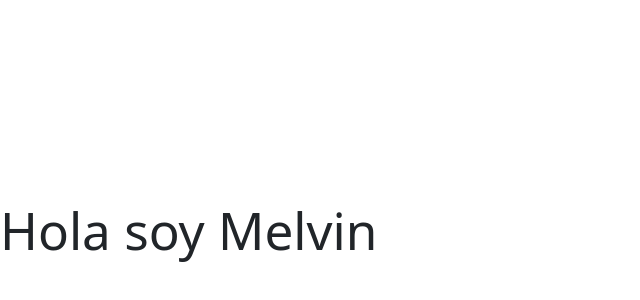
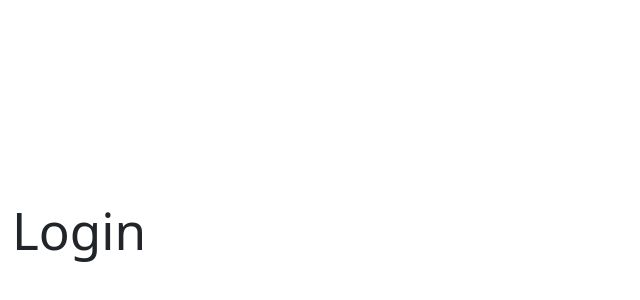
Before and after one commit to melvin1207/FORNTEND_MELVINMOVIES, a React (Vite) app: page /login in a window 1280 px wide. Shown: the part 166-466 px from the top of the page, without its empty margins (0-640 px from the left). Built offline with nearby package versions, Linux system fonts and the light colour scheme.

Commit message:
paginas y routeo de paginas creado

```diff
--- a/src/App.jsx
+++ b/src/App.jsx
@@ -1,8 +1,24 @@
+import { BrowserRouter as Router, Routes, Route } from "react-router-dom"
+import { ToastContainer } from "react-toastify"
+import 'react-toastify/dist/ReactToastify.css'
+import MainPage from "./pages/MainPage"
+import Login from "./pages/Login"
+import Register from "./pages/Register"
+
 
 function App() {
   return (
     <>
-      <h1>Hola soy Melvin</h1>
+      <Router>
+        <div className="container">
+          <Routes>
+            <Route  path="/" element={<MainPage/>}/>
+            <Route  path="/login" element={<Login/>}/>
+            <Route  path="/register" element={<Register/>}/>
+          </Routes>
+        </div>
+      </Router>
+      <ToastContainer/>
     </>
   )
 }
--- /dev/null
+++ b/src/pages/Login.jsx
@@ -0,0 +1,11 @@
+import React from 'react'
+
+const Login = () => {
+  return (
+    <div>
+      <h1>Login</h1>
+    </div>
+  )
+}
+
+export default Login
--- /dev/null
+++ b/src/pages/MainPage.jsx
@@ -0,0 +1,11 @@
+import React from 'react'
+
+const MainPage = () => {
+  return (
+    <div>
+        <h1>Main Page</h1>
+    </div>
+  )
+}
+
+export default MainPage
--- /dev/null
+++ b/src/pages/Register.jsx
@@ -0,0 +1,9 @@
+import React from 'react'
+
+const Register = () => {
+  return (
+    <div>Register</div>
+  )
+}
+
+export default Register
```
Also changed, not shown: src/app/store.js (added).
